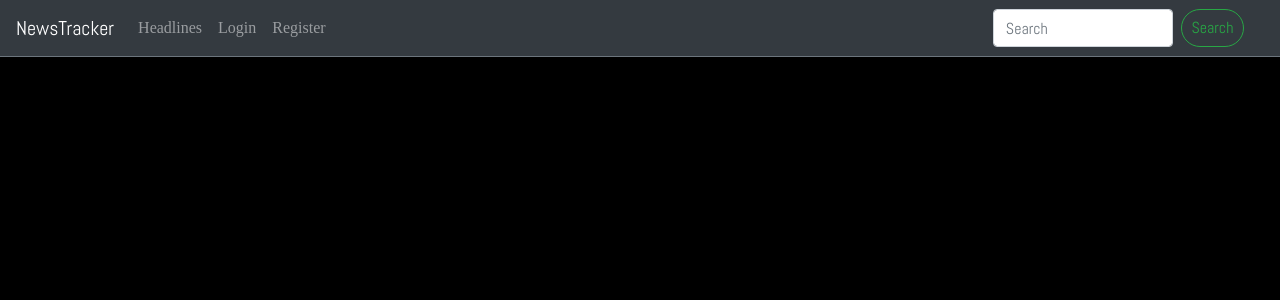
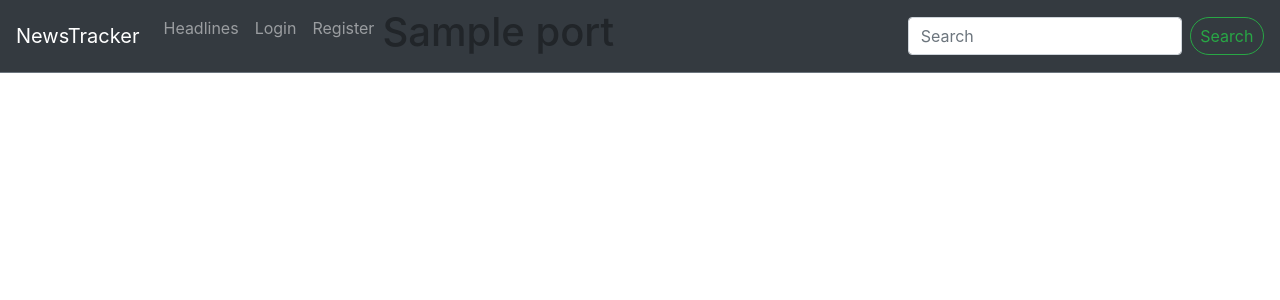
Before and after one commit to samuelhatcliff/newstracker, a Flask app: template templates/base.html in a window 1280 px wide. Shown: the top 300 px of the page. Run offline with Flask 2, Linux system fonts and the light colour scheme; the template is opened without the code that fills it: most values are stand-ins (such as "Sample title", 1, 10 or a date in 2020); parts of the project's set-up code (start-up, migrations or seed data) failed here and were passed over; some libraries are stand-ins or nearby versions.

Commit message:
configured port for production

```diff
--- a/app.py
+++ b/app.py
@@ -29,13 +29,14 @@
     app.config['SQLALCHEMY_DATABASE_URI'] = os.environ.get(
         'DATABASE_URL', 'postgresql:///capstone').replace("://", "ql://", 1)
     my_api_key = os.environ.get("API_KEY")
-    port = int(os.environ.get('PORT', 33507))
+    # port = int(os.environ.get('PORT', 33507))
 
 
-# else:
+# if not production:
 #     import creds
 #     app.config['SQLALCHEMY_DATABASE_URI'] = os.environ.get(
 #         'DATABASE_URL', 'postgresql:///capstone')
+
 # my_api_key = os.environ.get(creds.api_key)
 
 
@@ -85,6 +86,8 @@
 @app.before_request
 def add_user_to_g():
     """If we're logged in, add curr user to Flask global."""
+    g.port = int(os.environ.get('PORT', 5000))
+
     if CURR_USER_KEY in session:
         g.user = User.query.get(session[CURR_USER_KEY])
     else:
@@ -111,6 +114,7 @@
 
 @app.route('/')
 def slideshow():
+    port = str(g.port)
     """NewsTracker Homepage"""
     categories = ['business', 'entertainment',
                   'health', 'science', 'sports', 'technology']
@@ -127,6 +131,7 @@
 
 @app.route('/headlines', methods=['GET', 'POST'])
 def home_page():
+    port = str(g.port)
     # For Development to Limit API Requests:
     # if CURR_USER_KEY in session:
     #     user = User.query.get(g.user.id)
@@ -148,6 +153,7 @@
 
 @app.route(f'/headlines/<category>')
 def show_for_category(category):
+    port = str(g.port)
     """Display top headlines for given category based off of link clicked from homepage"""
     category = category.lower()
     results = cat_calls(category)
@@ -156,6 +162,7 @@
 
 @app.route('/search', methods=['GET', 'POST'])
 def search_form():
+    port = str(g.port)
     """This function creates a dictionary extracting data from the search form to be sent to the news-api"""
     if CURR_USER_KEY in session:
         form = SearchForm()
@@ -167,13 +174,15 @@
                 api_call(session['dict'], g.user.id)
                 return redirect('/search/results')
             except:
-                return render_template('/users/search.html', form=form)
+                return render_template('/users/search.html', form=form, port=port)
         else:
-            return render_template('/users/search.html', form=form)
+            return render_template('/users/search.html', form=form, port=port)
 
 
 @app.route('/search/simple', methods=['GET'])
 def search_simple():
+    port = str(g.port)
+
     """API Call and Results for Simple Search"""
     keyword = request.args.get("search")
     if CURR_USER_KEY in session:
@@ -188,6 +197,8 @@
 
 @app.route('/search/results')
 def handle_results():
+    port = str(g.port)
+
     if CURR_USER_KEY in session:
         dict = session['dict']
         user = User.query.get(g.user.id)
@@ -205,6 +216,7 @@
 
 @app.route('/user/saved')
 def user():
+    port = str(g.port)
     if g.user.id != session[CURR_USER_KEY]:
         flash("Please log-in and try again.", "danger")
         return redirect("/")
@@ -260,6 +272,8 @@
 
 @app.route('/register', methods=['GET', 'POST'])
 def register_user():
+    port = str(g.port)
+
     form = RegisterForm()
 
     if form.validate_on_submit():
@@ -289,6 +303,7 @@
 @app.route('/login', methods=['GET', 'POST'])
 def login_user():
     form = LoginForm()
+    port = str(g.port)
     if form.validate_on_submit():
         username = form.username.data
         password = form.password.data
--- a/templates/base.html
+++ b/templates/base.html
@@ -16,7 +16,7 @@
   <script src="https://cdn.jsdelivr.net/npm/bootstrap@5.1.3/dist/js/bootstrap.min.js"
     integrity="sha384-QJHtvGhmr9XOIpI6YVutG+2QOK9T+ZnN4kzFN1RtK3zEFEIsxhlmWl5/YESvpZ13"
     crossorigin="anonymous"></script>
-  <link rel="stylesheet" href="{{port}}static/app.css">
+  <link rel="stylesheet" href="http://127.0.0.1:{{port}}/static/app.css">
   <!-- Added absolute path to fix rendering problems when in nested route. check to ensure works on deployment -->
   <script src="https://unpkg.com/axios/dist/axios.min.js"></script>
 
@@ -39,6 +39,12 @@
         <a class="nav-item nav-link" href="/login">Login</a>
         <a class="nav-item nav-link" href="/register">Register</a>
         {% endif %}
+        {% if port %}
+        <h1>{{port}}</h1>
+        {% endif %}
+
+
+
       </div>
     </div>
     <!-- <button class="navbar-toggler" type="button" data-toggle="collapse" data-target="#navbarNav">
```
